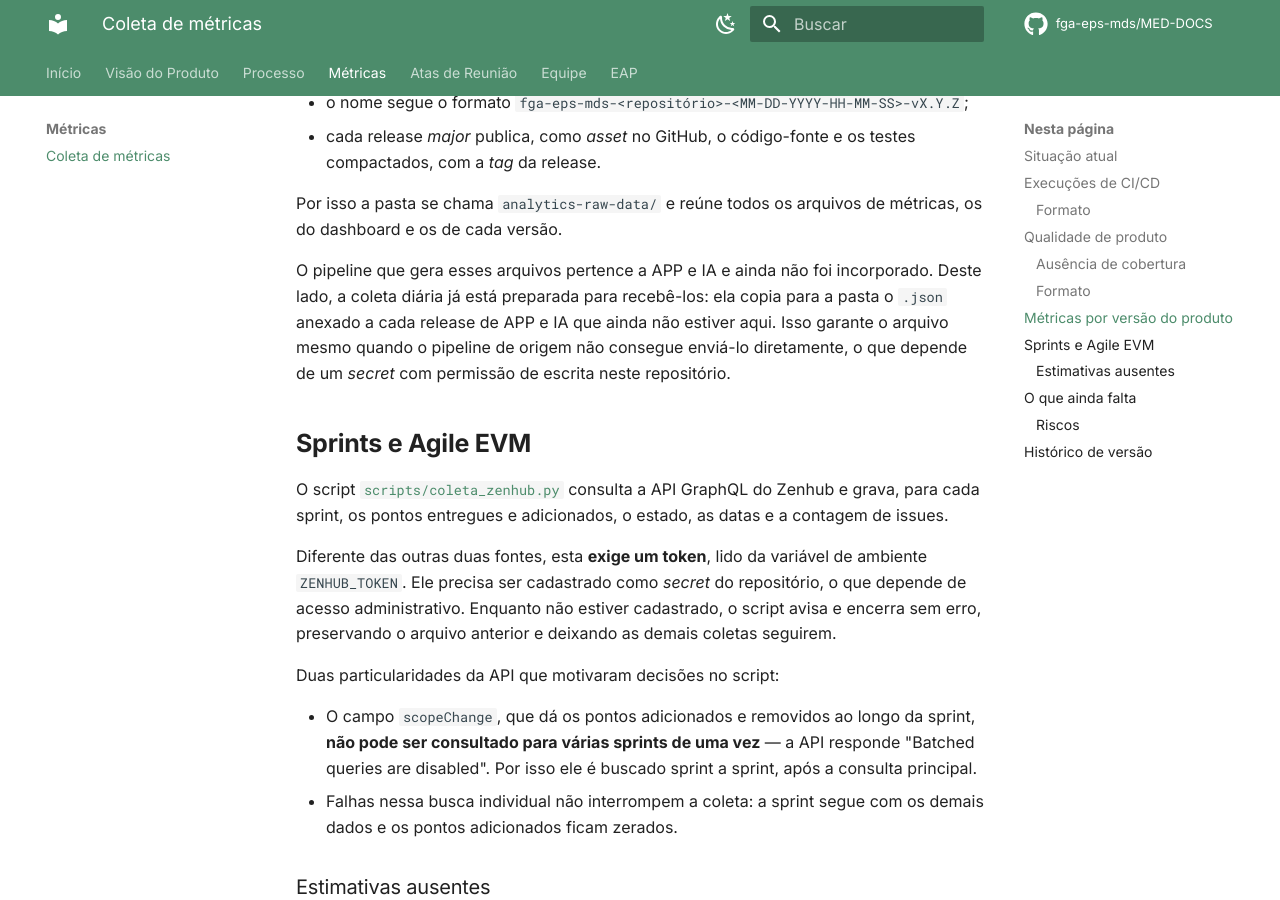
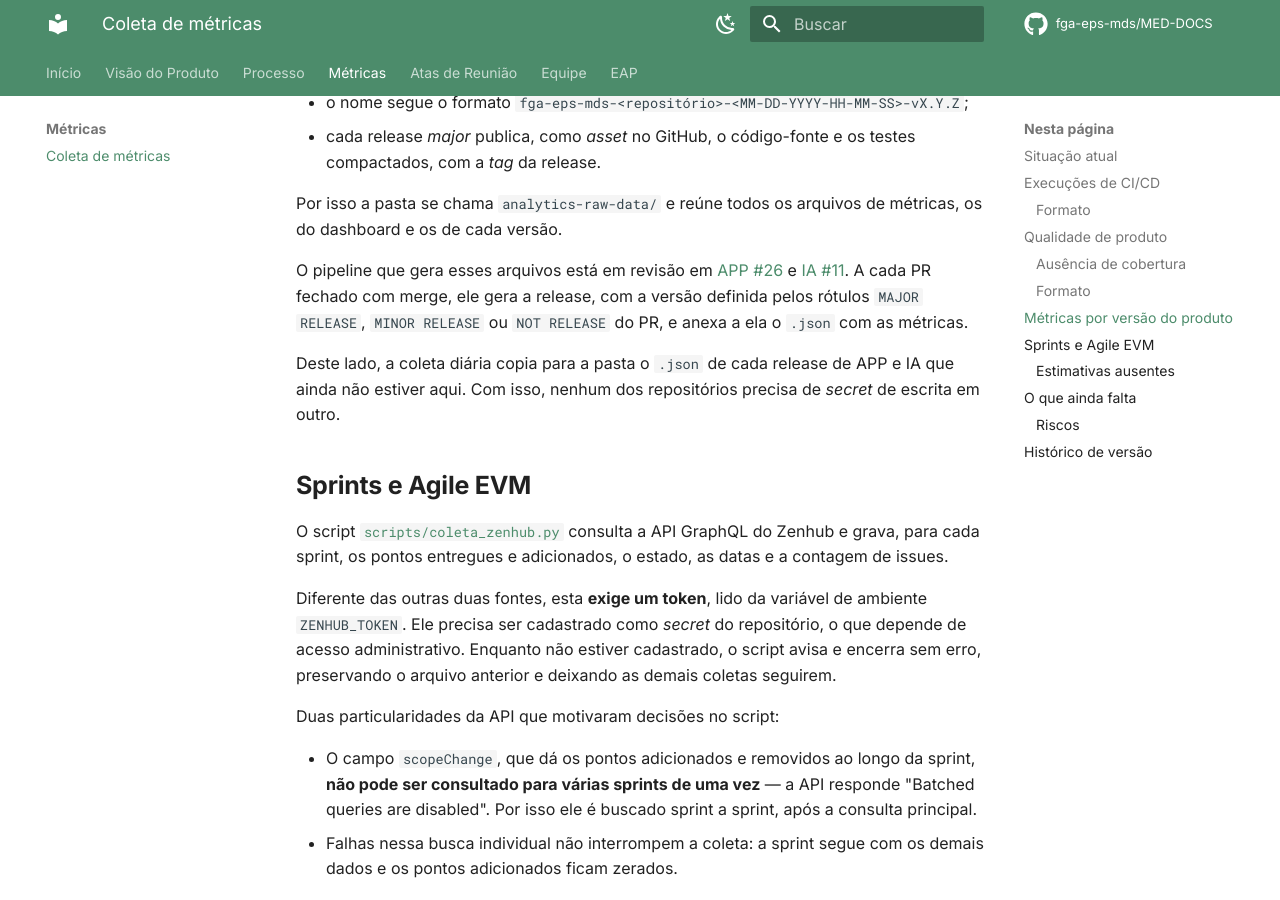
Before and after one commit to apollen27983/UNIEURO_MED-DOCS, an MkDocs documentation site: the page built from docs/metricas/coleta-de-metricas.md, in a window 1280 px wide and 900 px high, scrolled down 3262 px. Built offline with MkDocs 1.6.1 and Material for MkDocs 9.7.7, drawn with Linux system fonts in a browser that asks for light colours; comment, search, counter and statistics services are not loaded; some of the changed text lies outside the part shown.

Commit message:
docs(metricas): aponta os PRs do pipeline de release e atualiza o Zenhub
A página de coleta passa a indicar os PRs que implementam o pipeline de
release em APP (#26) e IA (#11) e registra que nenhum repositório precisa
de secret de escrita em outro: o .json fica anexado à release e a coleta
diária deste repositório o copia para analytics-raw-data/.

Atualiza também o zenhub_analytics.json com a coleta de hoje, que já
inclui a sprint de 28/09 com as histórias de cadastro e login.

```diff
--- a/docs/metricas/coleta-de-metricas.md
+++ b/docs/metricas/coleta-de-metricas.md
@@ -17,7 +17,7 @@ Esta página descreve quais arquivos existem, quem os gera e o que falta.
 | `Sonar_API-Measures-*.json` | Qualidade de produto | API do SonarCloud | Automatizado |
 | `zenhub_analytics.json` | Sprints e Agile EVM (projeto) | API do Zenhub | Automatizado — depende do *secret* |
 | `riscos_analytics.json` | Matriz de Riscos (projeto) | Plano de Riscos | Pendente — depende da issue #26 |
-| `fga-eps-mds-<repositório>-<data>-vX.Y.Z.json` | Métricas de cada versão do produto | Pipeline de release de APP e IA | Pendente — ver [Métricas por versão](#metricas-por-versao-do-produto) |
+| `fga-eps-mds-<repositório>-<data>-vX.Y.Z.json` | Métricas de cada versão do produto | Pipeline de release de APP e IA | Em revisão — ver [Métricas por versão](#metricas-por-versao-do-produto) |
 
 **Fonte:** [Vitor Carvalho Pereira](https://github.com/vcpVitor), 2026
 
@@ -136,12 +136,15 @@ SonarCloud, independente do dashboard:
 Por isso a pasta se chama `analytics-raw-data/` e reúne todos os arquivos de
 métricas, os do dashboard e os de cada versão.
 
-O pipeline que gera esses arquivos pertence a APP e IA e ainda não foi incorporado.
-Deste lado, a coleta diária já está preparada para recebê-los: ela copia para a
-pasta o `.json` anexado a cada release de APP e IA que ainda não estiver aqui. Isso
-garante o arquivo mesmo quando o pipeline de origem não consegue enviá-lo
-diretamente, o que depende de um *secret* com permissão de escrita neste
-repositório.
+O pipeline que gera esses arquivos está em revisão em
+[APP #26](https://github.com/fga-eps-mds/2026.2-UNB-FCTE_UNIEURO_MED-APP/pull/26) e
+[IA #11](https://github.com/fga-eps-mds/2026.2-UNB-FCTE_UNIEURO_MED-IA/pull/11). A cada PR
+fechado com merge, ele gera a release, com a versão definida pelos rótulos `MAJOR
+RELEASE`, `MINOR RELEASE` ou `NOT RELEASE` do PR, e anexa a ela o `.json` com as métricas.
+
+Deste lado, a coleta diária copia para a pasta o `.json` de cada release de APP e IA
+que ainda não estiver aqui. Com isso, nenhum dos repositórios precisa de *secret* de
+escrita em outro.
 
 ## Sprints e Agile EVM
 
```
Also changed, not shown: 1 other file.
